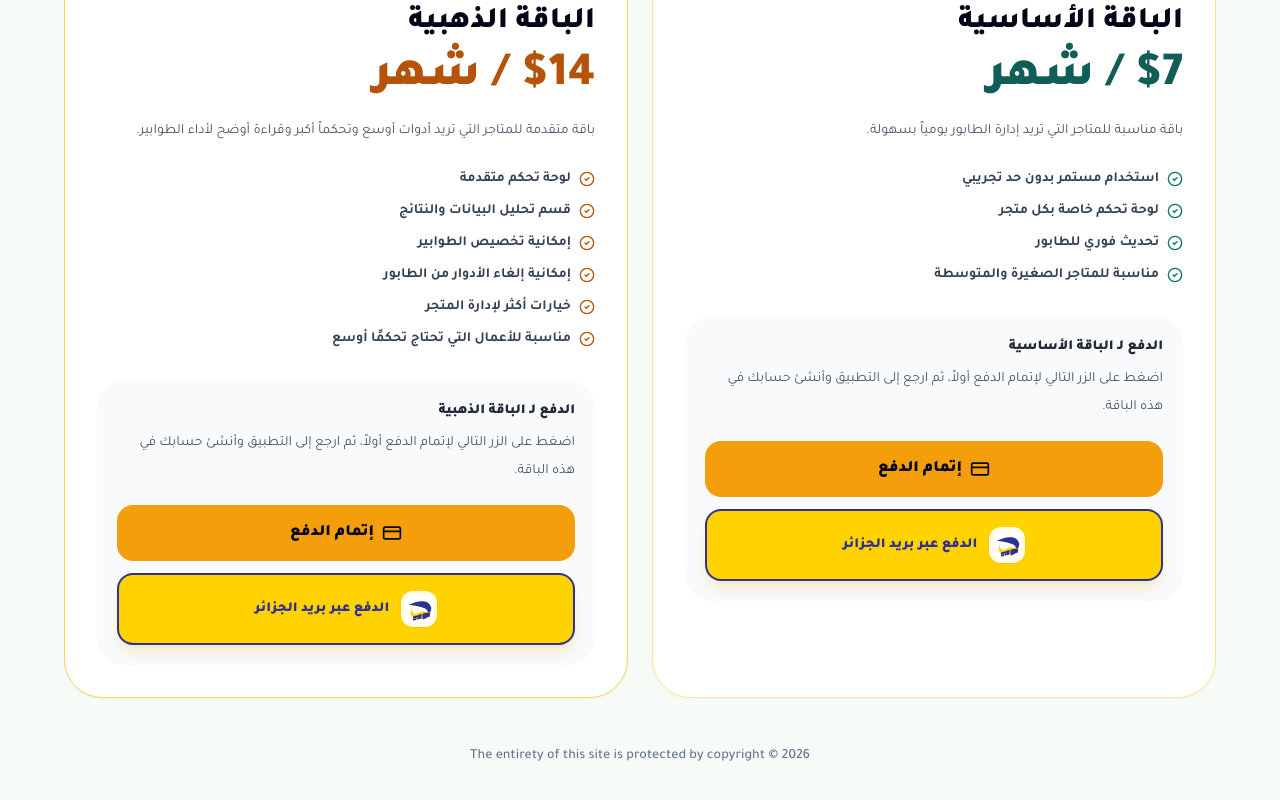
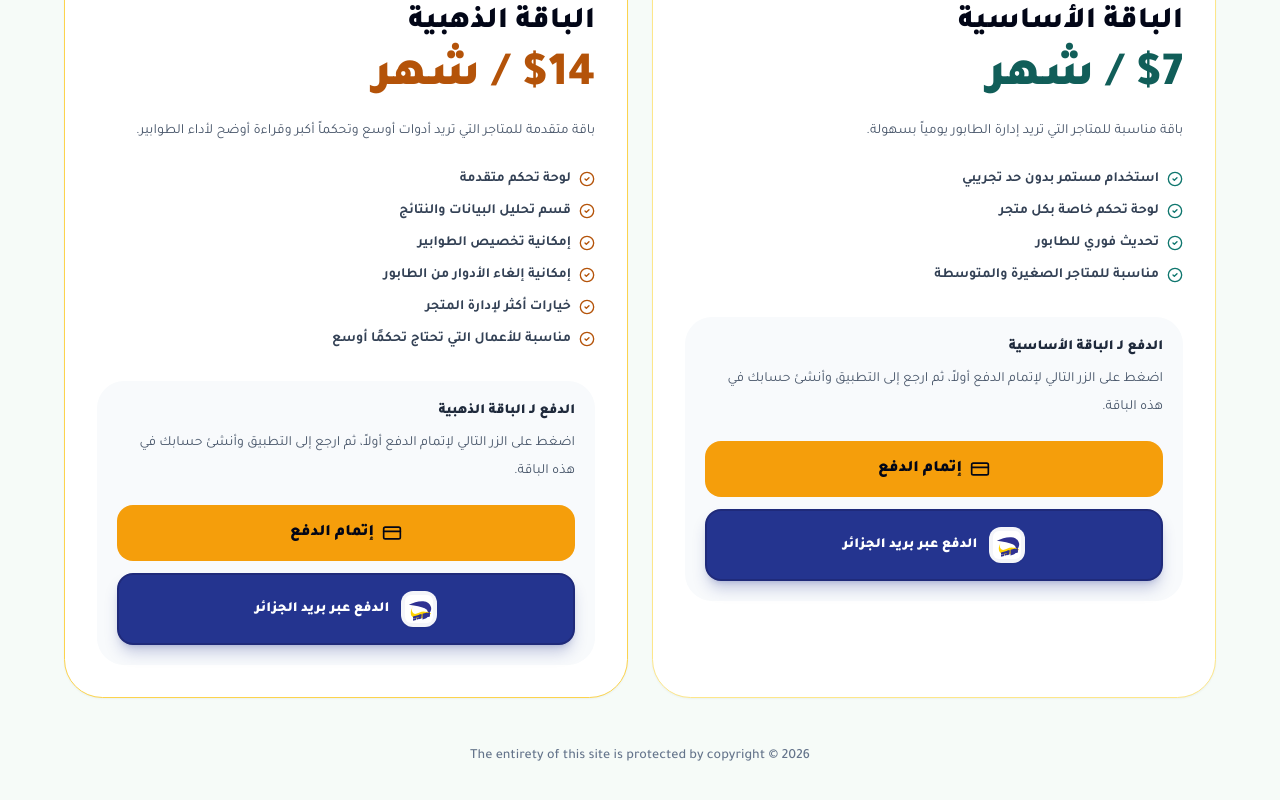
Before and after one commit to mohob12/Dorak, a React (Vite) app: page /pricing in a window 1280 px wide. Shown: the part 630-1430 px from the top of the page. Built offline with nearby package versions, Linux system fonts and the light colour scheme.

Commit message:
[dyad] تغميق زر بريد الجزائر - wrote 1 file(s)

```diff
--- a/src/pages/Pricing.tsx
+++ b/src/pages/Pricing.tsx
@@ -159,9 +159,9 @@ const Pricing = () => {
 
                   <Link
                     to="/postal-payment"
-                    className="mt-3 inline-flex w-full items-center justify-center gap-3 rounded-2xl border-2 border-[#2f3192] bg-[#ffd200] px-5 py-4 text-sm font-black text-[#2f3192] shadow-lg shadow-yellow-500/20 transition hover:bg-[#f4c800] hover:shadow-yellow-500/30"
+                    className="mt-3 inline-flex w-full items-center justify-center gap-3 rounded-2xl border-2 border-[#1f2a7a] bg-[#24348f] px-5 py-4 text-sm font-black text-white shadow-lg shadow-[#24348f]/25 transition hover:bg-[#1d2d7d] hover:shadow-[#1d2d7d]/30"
                   >
-                    <span className="flex h-9 w-9 items-center justify-center rounded-xl bg-white/90 shadow-sm">
+                    <span className="flex h-9 w-9 items-center justify-center rounded-xl bg-white/95 shadow-sm">
                       <img
                         src="/algerie-poste-logo.svg"
                         alt="شعار بريد الجزائر"
```
